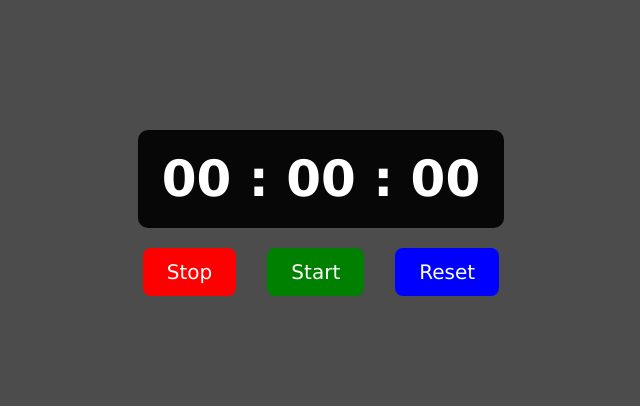
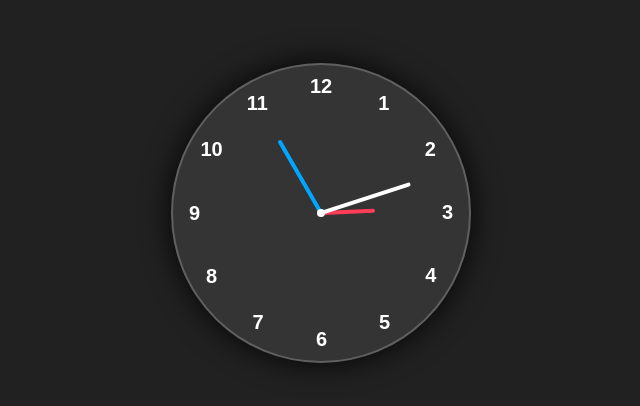
Before and after one commit to Franqmbaka/Analog-Clock-WEBSITE, a plain HTML site: page index.html in a window 1280 px wide. Shown: the part 187-593 px from the top of the page, without its empty margins (319-959 px from the left). Drawn offline with Linux system fonts and the light colour scheme.

Commit message:
Add files via upload

```diff
--- a/index.html
+++ b/index.html
@@ -4,25 +4,31 @@
     <meta charset="UTF-8">
     <meta name="viewport" content="width=device-width, initial-scale=1.0">
     <link rel="stylesheet" href="style.css">
-    <title>Stopwatch</title>
+    <title>Analog Clock</title>
 </head>
 <body>
-    <div class="stopwatch">
-        <div class="timerDisplay">00 : 00 : 00</div>
+    <div class="container">
+        <div class="clock">
+
+            <div style="--clr:#ff3d58; --h:54px" id="hour" class="hand"><i></i></div>
+            <div style="--clr:#00a6ff; --h:84px" id="min" class="hand"><i></i></div>
+            <div style="--clr:#ffffff; --h:94px" id="sec" class="hand"><i></i></div>
+
+            <span style="--i:1"><b>1</b></span>
+            <span style="--i:2"><b>2</b></span>
+            <span style="--i:3"><b>3</b></span>
+            <span style="--i:4"><b>4</b></span>
+            <span style="--i:5"><b>5</b></span>
+            <span style="--i:6"><b>6</b></span>
+            <span style="--i:7"><b>7</b></span>
+            <span style="--i:8"><b>8</b></span>
+            <span style="--i:9"><b>9</b></span>
+            <span style="--i:10"><b>10</b></span>
+            <span style="--i:11"><b>11</b></span>
+            <span style="--i:12"><b>12</b></span>
+        </div>
     </div>
 
-    <div class="buttons">
-        <button id="stopBtn" class="btn" style="--clr:red;
-        ">Stop</button>
-
-        <button id="startBtn" class="btn" style="--clr:green;
-        ">Start</button>
-
-        <button id="resetBtn" class="btn" style="--clr:blue;
-        ">Reset</button>
-
-    </div>
     <script src="script.js"></script>
-
 </body>
 </html>
--- a/script.js
+++ b/script.js
@@ -1,47 +1,21 @@
-let timerDispaly = document.querySelector('.timerDisplay');
-let stopBtn = document.getElementById('stopBtn');
-let startBtn = document.getElementById('startBtn');
-let resetBtn = document.getElementById('resetBtn');
+let hr = document.getElementById('hour');
+let min = document.getElementById('min');
+let sec = document.getElementById('sec');
 
-let msec = 0;
-let secs = 0;
-let mins = 0;
+function displayTime(){
+    let date = new Date();
+    //Getting hour, mins, secs from date
+    let hh = date.getHours();
+    let mm = date.getMinutes();
+    let ss = date.getSeconds();
 
-let timerId  = null;
+    let hRotation = 30*hh + mm/2;
+    let mRotation = 6*mm;
+    let sRotation = 6*ss;
 
-startBtn.addEventListener('click', function(){
-    if(timerId !== null){
-        clearInterval(timerId);
-    }
-    timerId = setInterval(startTimer, 10);
-});
+    hr.style.transform = `rotate(${hRotation}deg)`;
+    min.style.transform = `rotate(${mRotation}deg)`;
+    sec.style.transform = `rotate(${sRotation}deg)`;
+}
 
-stopBtn.addEventListener('click', function(){
-    clearInterval(timerId);
-});
-
-resetBtn.addEventListener('click', function(){
-    clearInterval(timerId);
-    timerDispaly.innerHTML = '00 : 00 : 00';
-    msec = secs = mins = 0;
-});
-
-function startTimer(){
-    msec++;
-    if(msec == 100){
-        msec = 0;
-        secs ++;
-        if(secs == 60){
-            secs = 0;
-mins++;
-        }
-    }
-
-    let msecString = msec < 10 ? `0${msec}` : msec;
-    let secsString = secs < 10 ? `0${secs}` : secs;
-    let minsString = mins < 10 ? `0${mins}` : mins;
-
-
-    timerDispaly.innerHTML = `${minsString} : ${secsString} : ${msecString}`;
-
-}
+setInterval(displayTime, 1000);
--- a/style.css
+++ b/style.css
@@ -2,40 +2,67 @@
     margin: 0;
     padding: 0;
     box-sizing: border-box;
-    font-family: Verdana, Geneva, Tahoma, sans-serif;
+    font-family: sans-serif;
+    color: #ffffff;
 }
 
 body{
-    background-color: rgba(0, 0, 0, 0.7);
-    color: #ffffff;
     display: flex;
     justify-content: center;
     align-items: center;
     min-height: 100vh;
-    flex-direction: column;
-}
-.stopwatch{
-    background-color: rgba(0, 0, 0 , 0.9);
-    padding: 20px 24px;
-    border-radius: 10px;
-}
-.timerDisplay{
-    font-size: 50px;
-    font-weight: 600;
+    background-color: #212121;
 }
 
-.buttons{
-    margin-top: 20px;
+.container{
+    position: relative;
 }
 
-.btn{
-    font-size: 20px;
-    background: none;
-    border: none;
-    color: #fff;
+.clock{
+    width: 300px;
+    height: 300px;
+    border-radius: 50%;
+    background-color: rgba(225, 225, 225, 0.1);
+    border: 2px solid rgba(225, 225, 225, 0.25);
+    box-shadow: 0px 0px 30px rgba(0, 0, 0, 0.9);
+    display: flex;
+    justify-content: center;
+    align-items: center;
+}
+
+.clock span{
+    position: absolute;
+    transform: rotate(calc(30deg * var(--i)));
+    inset: 12px;
+    text-align: center;
+}
+
+.clock span b{
+    transform: rotate(calc(-30deg * var(--i)));
+    display: inline-block;
+    font-size:20px;
+}
+
+.clock::before{
+    content: '';
+    position: absolute;
+    width: 8px;
+    height: 8px;
+    border-radius: 50%;
+    background-color: #fff;
+    z-index: 2;
+}
+.hand{
+    position: absolute;
+    display: flex;
+    justify-content: center;
+    align-items: flex-end;
+}
+
+.hand i{
+    position: absolute;
     background-color: var(--clr);
-    padding: 12px 24px;
-    margin-inline: 13px;
+    width: 4px;
+    height: var(--h);
     border-radius: 8px;
-    cursor: pointer;
 }
```
